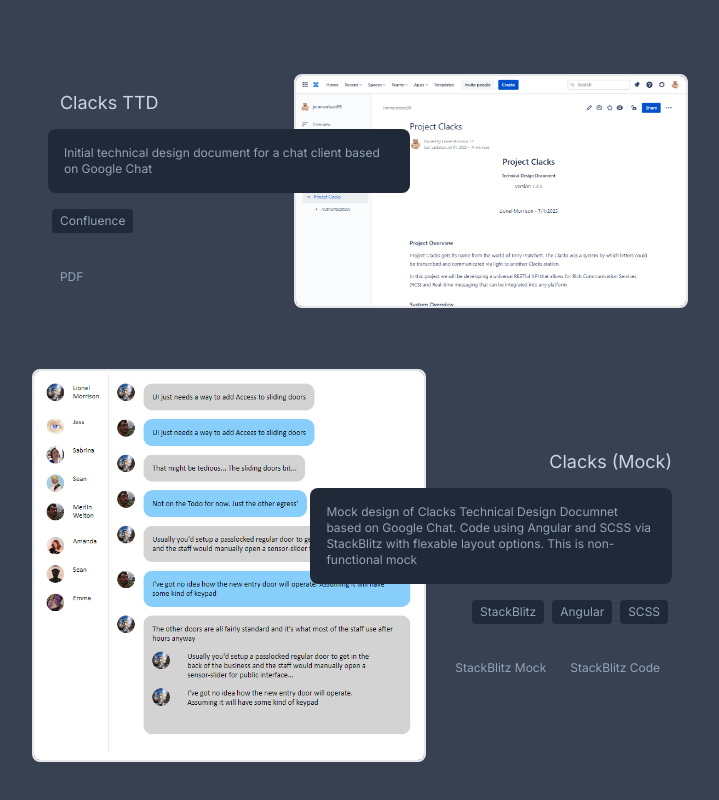
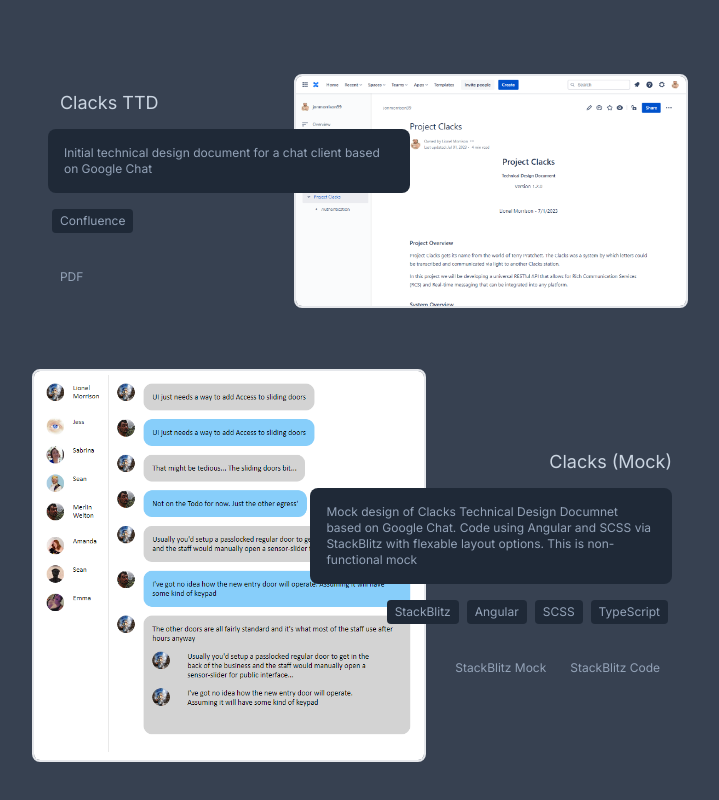
Before and after one commit to lioneljmorrison/portfolio, a Next.js app: page / in a window 1280 px wide. Shown: the part 1445-2245 px from the top of the page, without its empty margins (280-999 px from the left). Built offline with nearby package versions, Linux system fonts and the light colour scheme.

Commit message:
Updated Skill

```diff
--- a/app/data.ts
+++ b/app/data.ts
@@ -124,7 +124,7 @@ export const projectData: Projects = {
   clacks: {
     name: 'Clacks (Mock)',
     tldr: 'Mock design of Clacks Technical Design Documnet based on Google Chat. Code using Angular and SCSS via StackBlitz with flexable layout options. This is non-functional mock ',
-    techLabels: ['SCSS', 'Angular', 'StackBlitz'],
+    techLabels: ['TypeScript', 'SCSS', 'Angular', 'StackBlitz'],
     links: {
       'StackBlitz Code': { link: 'https://stackblitz.com/edit/stackblitz-starters-cpngaw?file=src%2Fmain.ts' },
       'StackBlitz Mock': { link: 'https://stackblitz-starters-cpngaw.stackblitz.io' },
```
